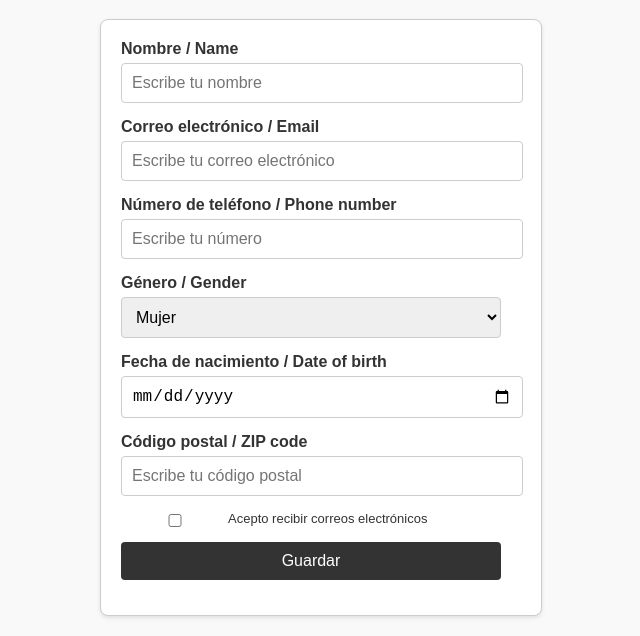
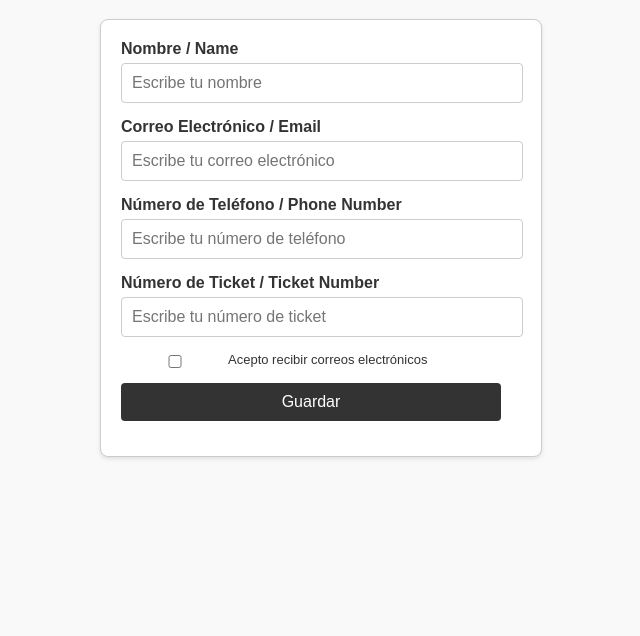
Before and after one commit to JaimeIbiza/RegistroCliente, a plain HTML site: page index.html in a window 1280 px wide. Shown: the part 222-858 px from the top of the page, without its empty margins (319-959 px from the left). After the commit the page ends 800 px from the top, so only its background shows below. Drawn offline with Linux system fonts and the light colour scheme.

Commit message:
Update index.html
index update

```diff
--- a/index.html
+++ b/index.html
@@ -73,24 +73,14 @@
     <label for="name">Nombre / Name</label>
     <input type="text" id="name" placeholder="Escribe tu nombre" size="5" required>
 
-    <label for="email">Correo electrónico / Email</label>
+    <label for="email">Correo Electrónico / Email</label>
     <input type="email" id="email" placeholder="Escribe tu correo electrónico" required>
 
-    <label for="phone">Número de teléfono / Phone number</label>
-    <input type="number" id="phone" placeholder="Escribe tu número" required>
+    <label for="phone">Número de Teléfono / Phone Number</label>
+    <input type="number" id="phone" placeholder="Escribe tu número de teléfono" required>
 
-    <label for="gender">Género / Gender</label>
-    <select id="gender">
-      <option value="Mujer">Mujer</option>
-      <option value="Hombre">Hombre</option>
-      <option value="Otro">Otro</option>
-    </select>
-
-    <label for="dob">Fecha de nacimiento / Date of birth</label>
-    <input type="date" id="dob" required>
-
-    <label for="zipcode">Código postal / ZIP code</label>
-    <input type="number" id="zipcode" placeholder="Escribe tu código postal" required>
+    <label for="ticket">Número de Ticket / Ticket Number</label>
+    <input type="number" id="ticket" placeholder="Escribe tu número de ticket" required>
 
     <div class="checkbox">
       <input type="checkbox" id="acceptEmails" style="width:100px; margin:1;">
@@ -110,9 +100,7 @@
       const name = document.getElementById('name').value;
       const email = document.getElementById('email').value;
       const phone = document.getElementById('phone').value;
-      const gender = document.getElementById('gender').value;
-      const dob = document.getElementById('dob').value;
-      const zipcode = document.getElementById('zipcode').value;
+      const ticket = document.getElementById('ticket').value;
       const acceptEmails = document.getElementById('acceptEmails').checked;
 
       // Recuperar datos previos de localStorage
@@ -126,7 +114,7 @@
       }
 
       // Guardar el nuevo cliente
-      users.push({ name, email, phone, gender, dob, zipcode, acceptEmails });
+      users.push({ name, email, phone, ticket, acceptEmails });
       localStorage.setItem('users', JSON.stringify(users));
 
       alert('Usuario guardado correctamente.');
```
